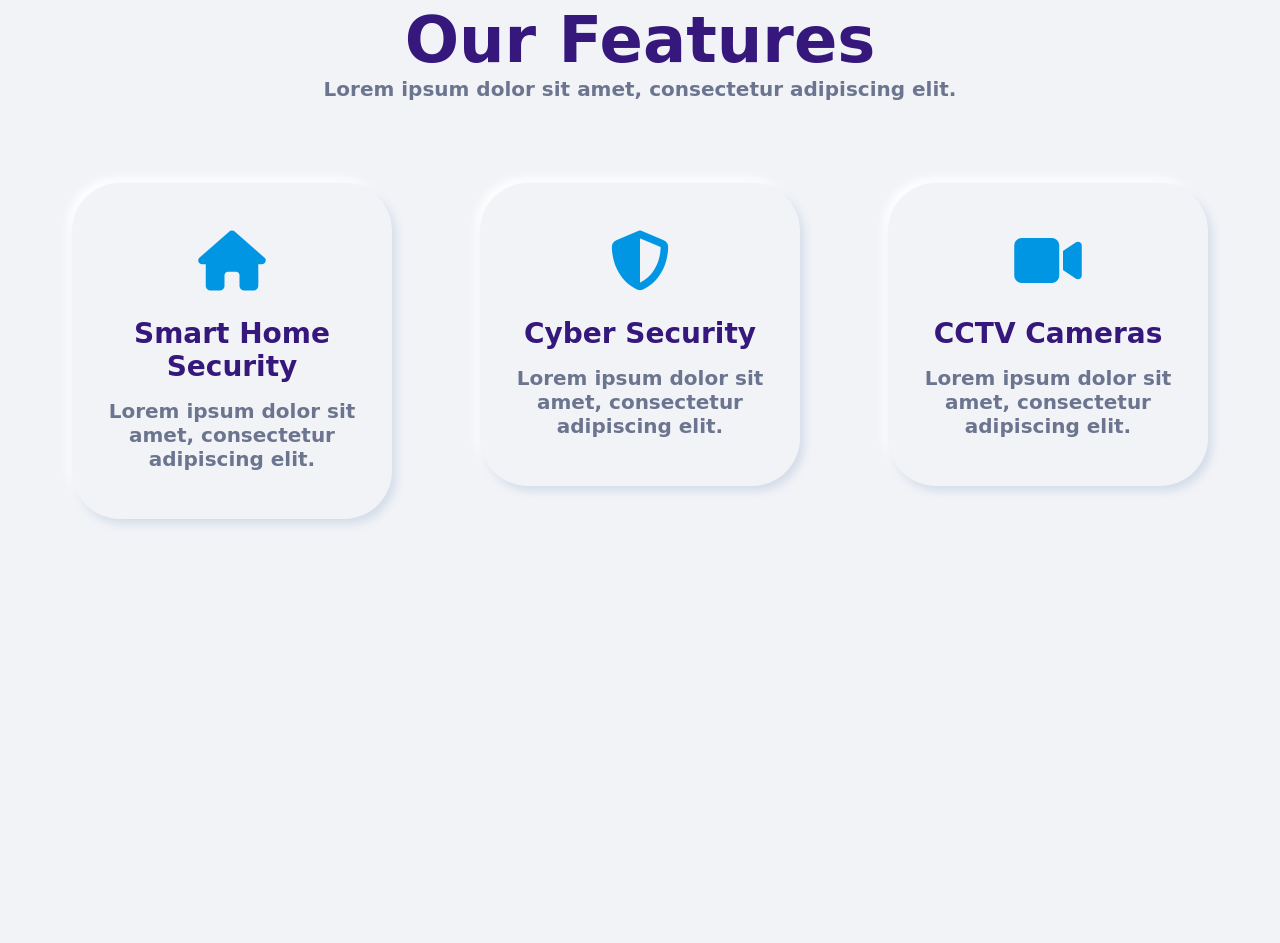
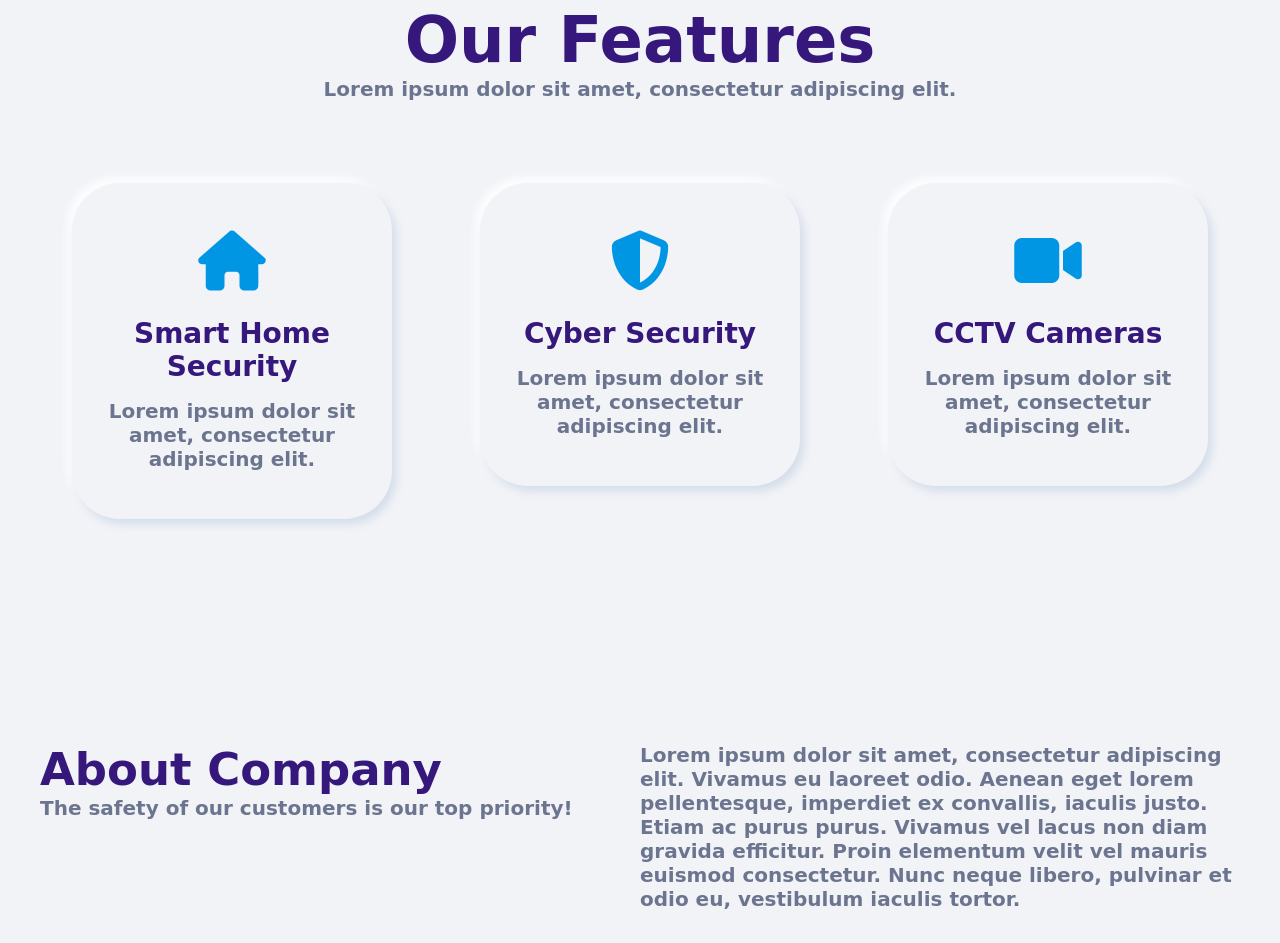
Before and after one commit to MaherAhmed0/SECUREH, a plain HTML site: page index.html in a window 1280 px wide. Shown: the part 838-1781 px from the top of the page. Before the commit the page ends 1389 px from the top, so only its background shows below. Drawn offline with Linux system fonts and the light colour scheme; a web font is replaced by a local one.

Commit message:
About section

```diff
--- a/css/master.css
+++ b/css/master.css
@@ -2,6 +2,10 @@
     box-sizing: border-box;
     padding: 0;
     margin: 0;
+}
+
+html {
+    scroll-behavior: smooth;
 }
 
 body {
@@ -129,7 +133,7 @@ main {
     color: #36187d;
     font-size: 20px;
     font-weight: bold;
-    width: 40%;
+    width: 53%;
     float: left;
     margin-top: 20px;
 }
@@ -188,3 +192,26 @@ main {
     font-size: 20px;
     font-weight: 600;
 }
+
+.about {
+    overflow: auto;
+    padding: 192px 0 32px;
+}
+
+.about .heading {
+    float: left;
+    width: 50%;
+}
+
+.about .heading .section-heading {
+    font-size: 45px;
+    margin-top: 0;
+}
+
+.about .about-text {
+    width: 50%;
+    float: left;
+    font-size: 20px;
+    color: #6c758f;
+    font-weight: 600;
+}
--- a/index.html
+++ b/index.html
@@ -21,8 +21,8 @@
             <nav>
                 <ul class="links-words">
                     <li class="links"><a href="">Home</a></li>
+                    <li class="links"><a href="">Features</a></li>
                     <li class="links"><a href="">About</a></li>
-                    <li class="links"><a href="">Features</a></li>
                 </ul>
                 <div class="icons-list">
                     <a href=""><i class="fa-brands fa-facebook-f ff"></i></a>
@@ -70,8 +70,19 @@
                         <p class="description">Lorem ipsum dolor sit amet, consectetur adipiscing elit.</p>
                     </div>
                 </div>
-
             </div>
+        </div>
+    </section>
+    <section class="about">
+        <div class="container">
+            <div class="heading">
+                <h2 class="section-heading">About Company</h2>
+                <p class="section-para">The safety of our customers is our top priority!</p>
+            </div>
+            <p class="about-text">Lorem ipsum dolor sit amet, consectetur adipiscing elit. Vivamus eu laoreet odio.
+                Aenean eget lorem pellentesque, imperdiet ex convallis, iaculis justo. Etiam ac purus purus. Vivamus vel
+                lacus non diam gravida efficitur. Proin elementum velit vel mauris euismod consectetur. Nunc neque
+                libero, pulvinar et odio eu, vestibulum iaculis tortor.</p>
         </div>
     </section>
 </body>
```
